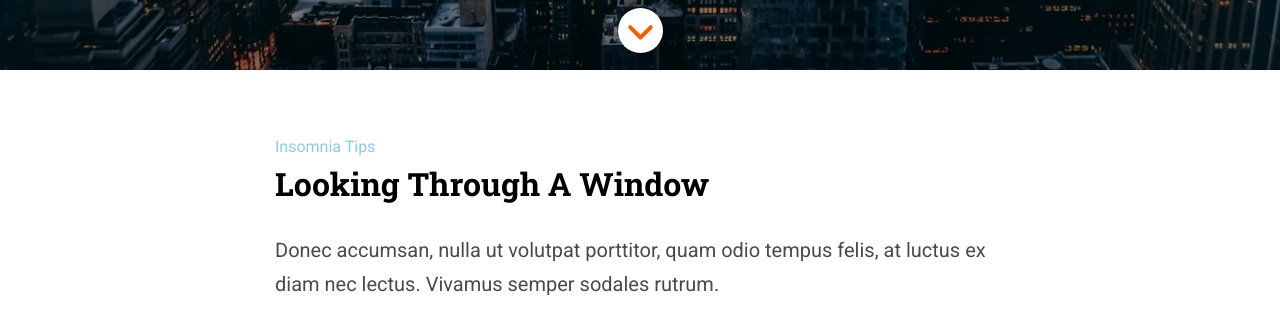
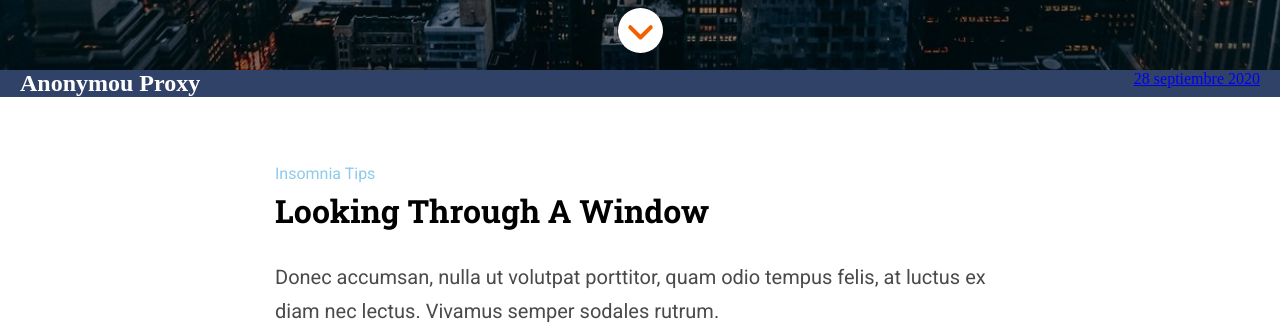
Before and after one commit to Adalab/modulo-1-evaluacion-final-margamb, a website: page src/html/index.html in a window 1280 px wide. Shown: the part 730-1058 px from the top of the page. Drawn offline with nearby package versions, Linux system fonts and the light colour scheme; files that its build step writes are made by us from their sources; files whose address does not match are found by name.

Commit message:
Add new-section

```diff
--- a/src/html/index.html
+++ b/src/html/index.html
@@ -14,6 +14,7 @@
 
   <body>
     <include src="./partials/header.html"></include>
+    <include src="./partials/new-section.html"></include>
     <include src="./partials/main.html"></include>
     <include src="./partials/footer.html"></include>
 
--- /dev/null
+++ b/src/html/partials/new-section.html
@@ -0,0 +1,6 @@
+<section class="new-section">
+  <h1>Anonymou Proxy</h1>
+  <a href="htttp//:trello.com">
+    <p>28 septiembre 2020</p>
+  </a>
+</section>
--- /dev/null
+++ b/src/scss/layout/_new-section.scss
@@ -0,0 +1,16 @@
+.new-section {
+  width: 100vw;
+  background-color: $color-link;
+  text-align: center;
+  color: $color-white;
+}
+
+@media all and (min-width: $tablet-size) {
+  .new-section {
+    padding-left: 20px;
+    padding-right: 20px;
+    background: $color-footer;
+    display: flex;
+    justify-content: space-between;
+  }
+}
--- a/src/scss/main.scss
+++ b/src/scss/main.scss
@@ -1,4 +1,5 @@
 @import 'core/variables';
+@import 'layout/new-section';
 @import 'core/reset';
 @import 'layout/header';
 @import 'layout/main';
```
